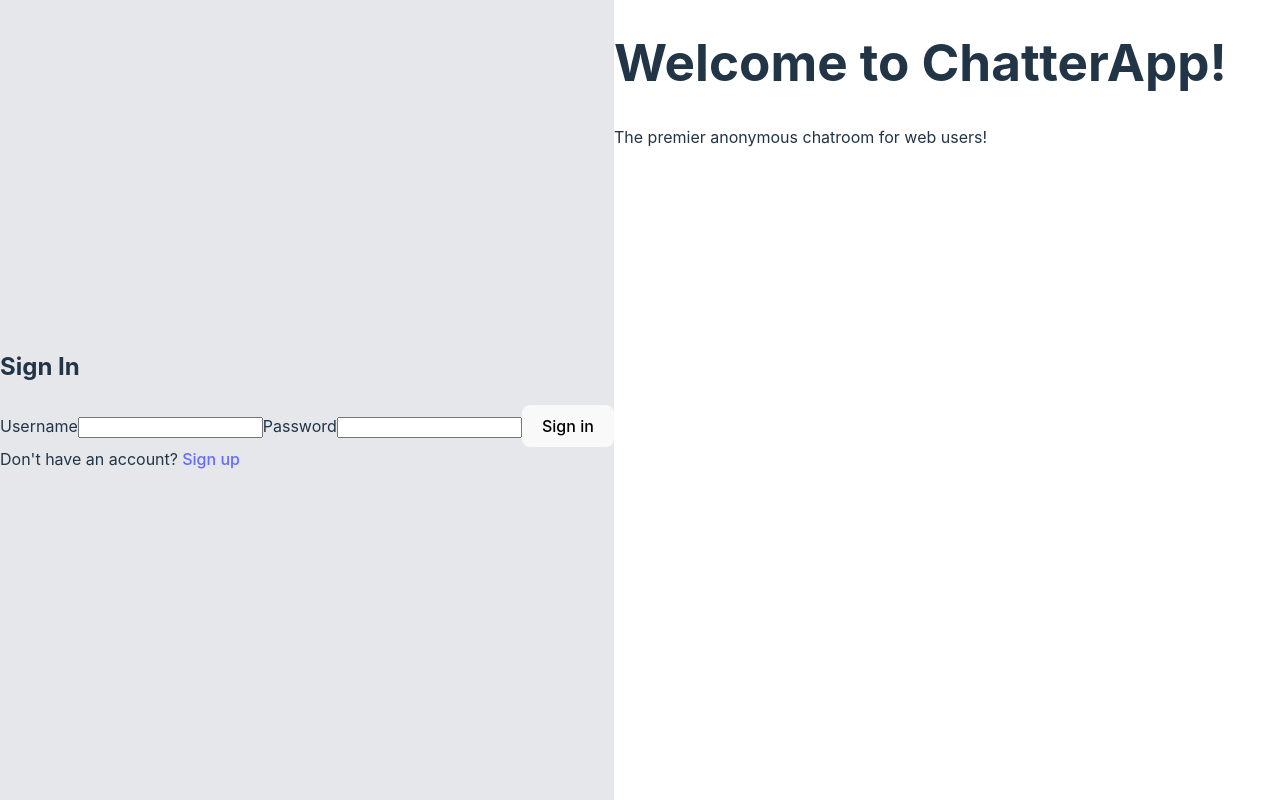
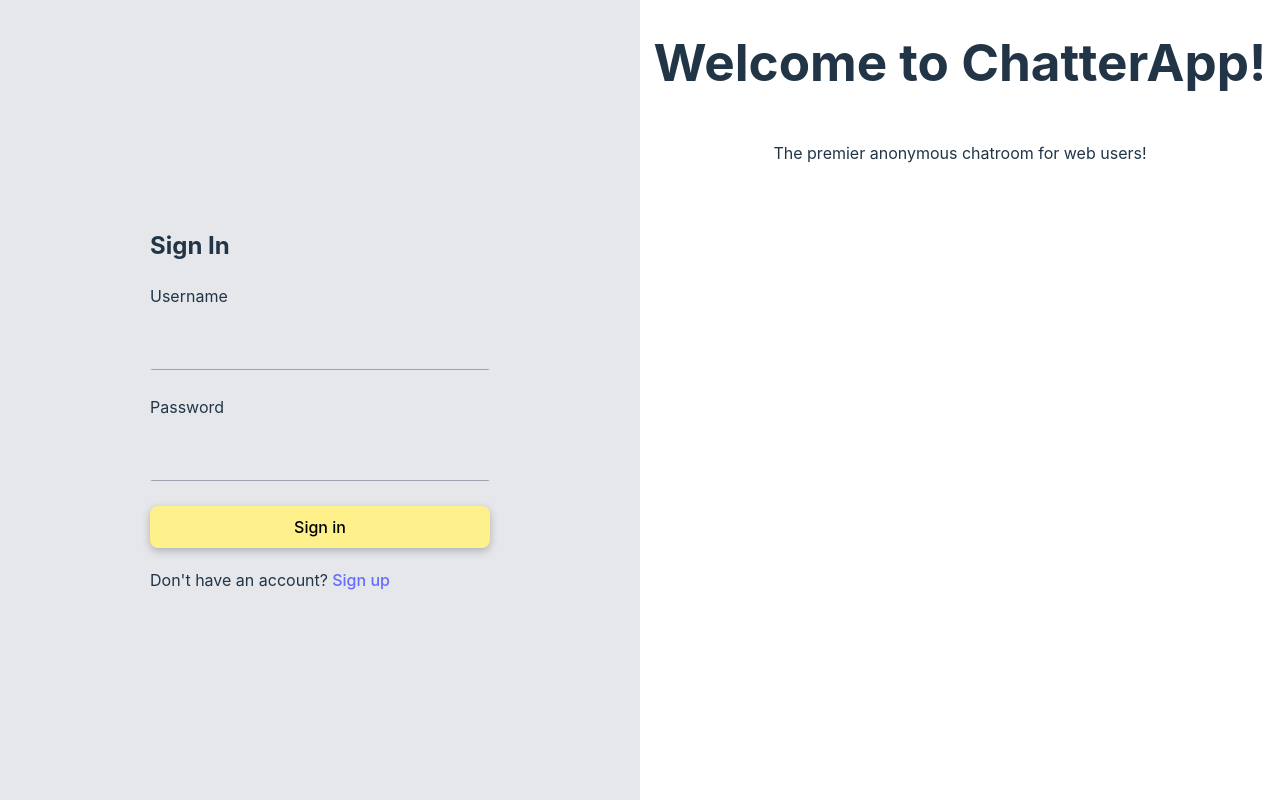
Before and after one commit to davebott-dev/messaging_app, a React (Vite) app in the folder Client/: page /login in a window 1280 px wide. Built offline with nearby package versions, Linux system fonts and the light colour scheme.

Commit message:
styling login page

```diff
--- a/Client/src/App.css
+++ b/Client/src/App.css
@@ -38,12 +38,14 @@ button {
   font-size: 1em;
   font-weight: 500;
   font-family: inherit;
-  background-color: #1a1a1a;
+  background: white;
+  margin-bottom: 20px;
+  box-shadow: rgba(0, 0, 0, 0.24) 0px 3px 8px;
   cursor: pointer;
   transition: border-color 0.25s;
 }
 button:hover {
-  border-color: #646cff;
+  border-color: #8f7f06;
 }
 button:focus,
 button:focus-visible {
@@ -51,14 +53,36 @@ button:focus-visible {
 }
 .pageCont{
   height: inherit;
-  display: flex;
-  flex-direction: row;
+  display: grid;
+  grid-template-columns: 1fr 1fr;
 }
 .pageCont>div:first-child{
   background: #E5E7EB;
+  color: #213547;
   display: flex;
   flex-direction: column;
   justify-content: center;
+  padding: 150px;
+}
+.pageCont>div:nth-child(2) {
+  display: flex;
+  flex-direction: column;
+  align-items: center;
+}
+
+form{
+  display: flex;
+  flex-direction: column;
+  gap: 25px;
+}
+
+input{
+  border: 2px solid transparent;
+  outline-offset: 2px;
+  font-size: 1.5rem;
+  line-height: 2rem;
+  background: transparent;
+  border-bottom: 1px solid rgb(156 163 175);
 
 }
 
@@ -71,6 +95,6 @@ button:focus-visible {
     color: #747bff;
   }
   button {
-    background-color: #f9f9f9;
+    background-color: #FEF08A;
   }
 }
```
